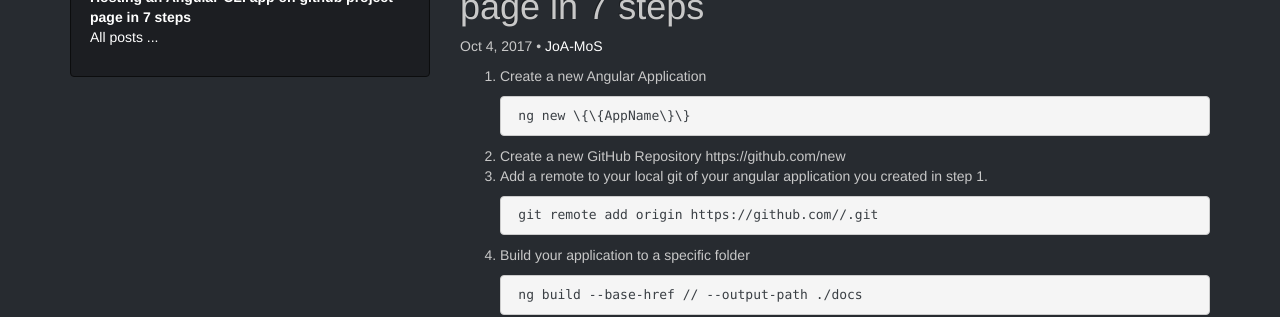
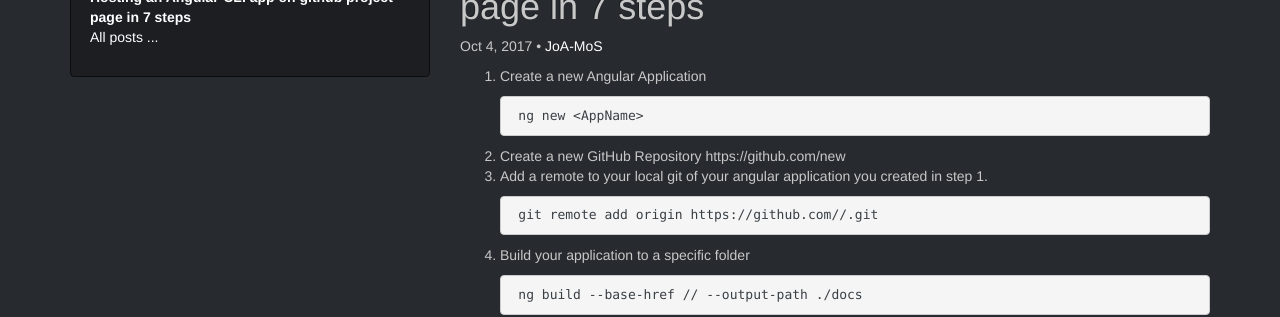
Before and after one commit to JoA-MoS/JoA-MoS.github.io, a Jekyll site: the page built from _posts/2017-10-04-hosting-angular-cli-app-on-gh-project-page-in-7-steps.md, in a window 1280 px wide and 1337 px high. Shown: the part 143-460 px from the top of the window. Built offline with Jekyll 4.4.1, drawn with Linux system fonts in a browser that asks for light colours; nearby versions of some CDN libraries; part of the change alters nothing that is shown.

````diff
--- a/_posts/2017-10-04-hosting-angular-cli-app-on-gh-project-page-in-7-steps.md
+++ b/_posts/2017-10-04-hosting-angular-cli-app-on-gh-project-page-in-7-steps.md
@@ -9,7 +9,7 @@ tags: [Angular, Angular-CLI, Github Pages]
 1. Create a new Angular Application
 
     ```Shell
-    ng new \{\{AppName\}\}
+    ng new <AppName>
     ```
 
 2. Create a new GitHub Repository https://github.com/new
````
